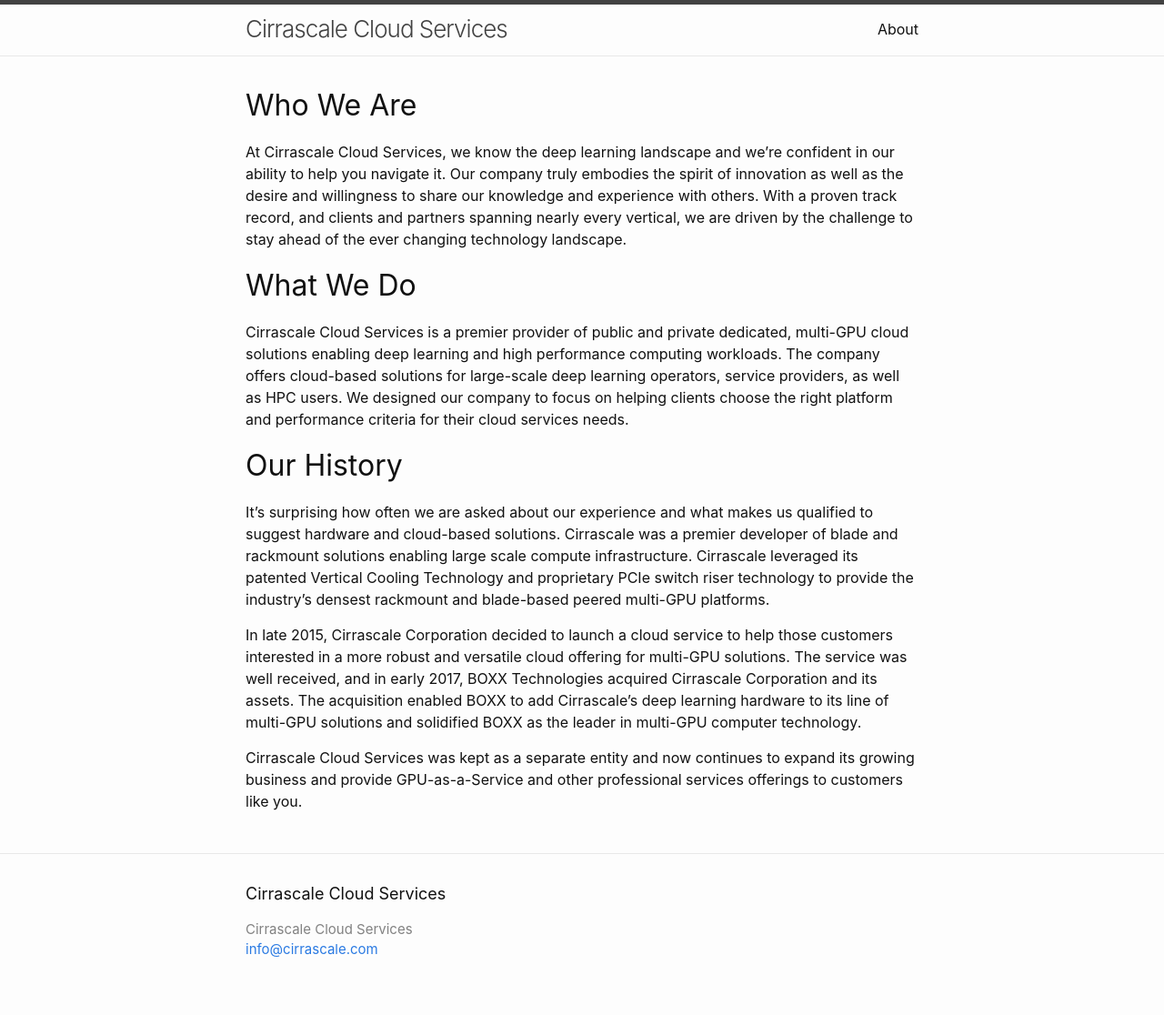
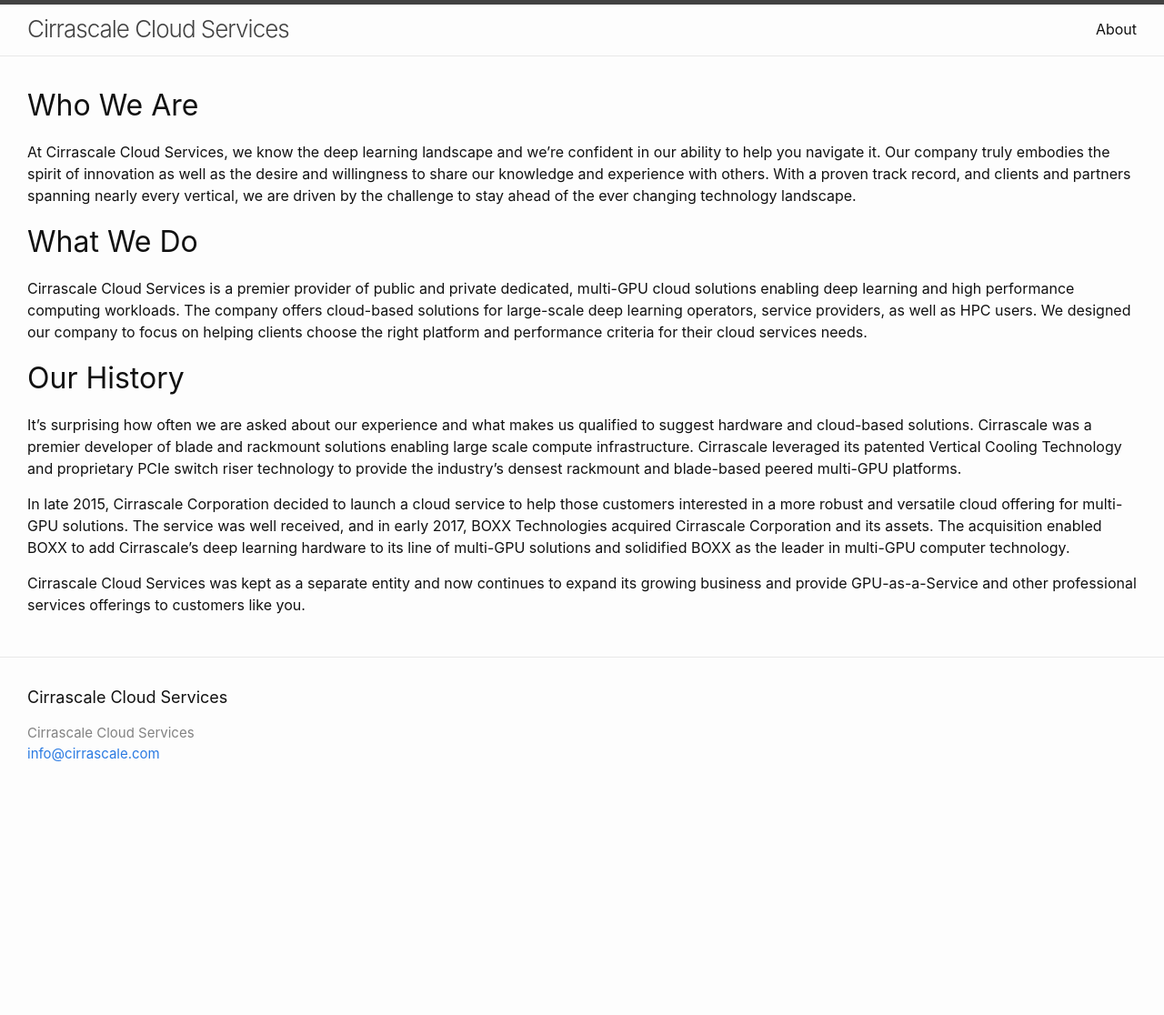
Before and after one commit to cirrascalecloudservices/cirrascalecloudservices.github.io, a Jekyll site: the page built from about.md, in a window 1280 px wide. Shown: the whole page at 91% size. Built offline with Jekyll 4.4.1, drawn with Linux system fonts in a browser that asks for light colours; after the commit the page ends 900 px from its top, so only the background shows below that.

Commit message:
set width to 13366

```diff
--- a/_sass/minima.scss
+++ b/_sass/minima.scss
@@ -21,7 +21,7 @@
 $table-text-align: left !default;
 
 // Width of the content area
-$content-width:    800px !default;
+$content-width:    1366px !default;
 
 $on-palm:          600px !default;
 $on-laptop:        800px !default;
```
